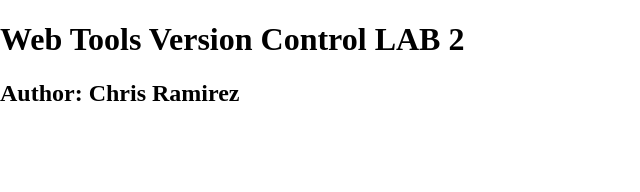
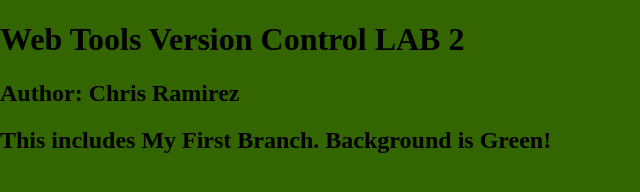
Before and after one commit to arinox/Webtools-github-intro-Ramirez, a plain HTML site: page index.html in a window 1280 px wide. Shown: the whole page, without its empty margins (0-640 px from the left). Drawn offline with nearby package versions, Linux system fonts and the light colour scheme.

Commit message:
commit 4

```diff
--- a/_css/main.css
+++ b/_css/main.css
@@ -8,6 +8,7 @@ html {
   -webkit-text-size-adjust: 100%;
 }
 html, body  {
+    background-color: #336600;
 	margin: 0;
 }
 /* Correct `block` display not defined in IE 8/9.*/
--- a/index.html
+++ b/index.html
@@ -16,6 +16,7 @@
     <header>
 	<h1>Web Tools Version Control LAB 2</h1>
     <h2>Author: Chris Ramirez</h2>
+    <h2>This includes My First Branch.  Background is Green!</h2>
     </header>
     <nav id="pageNav">
     </nav>
```
